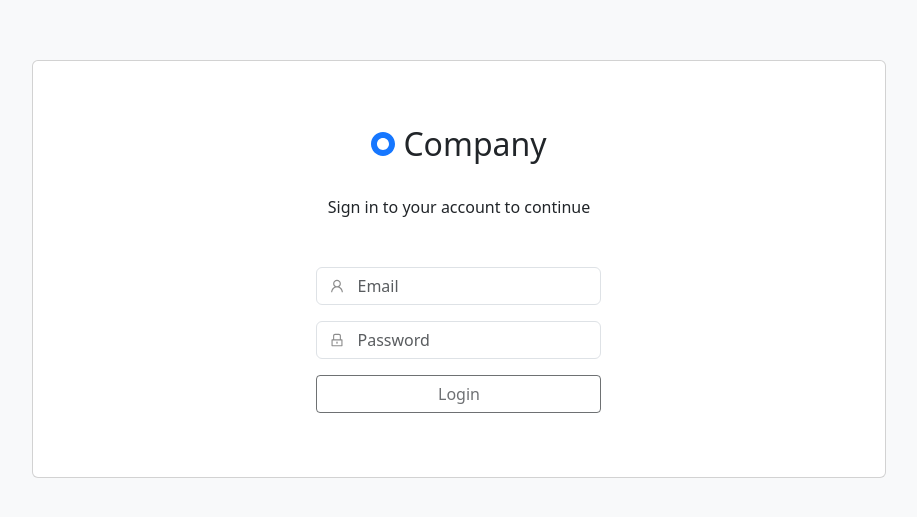
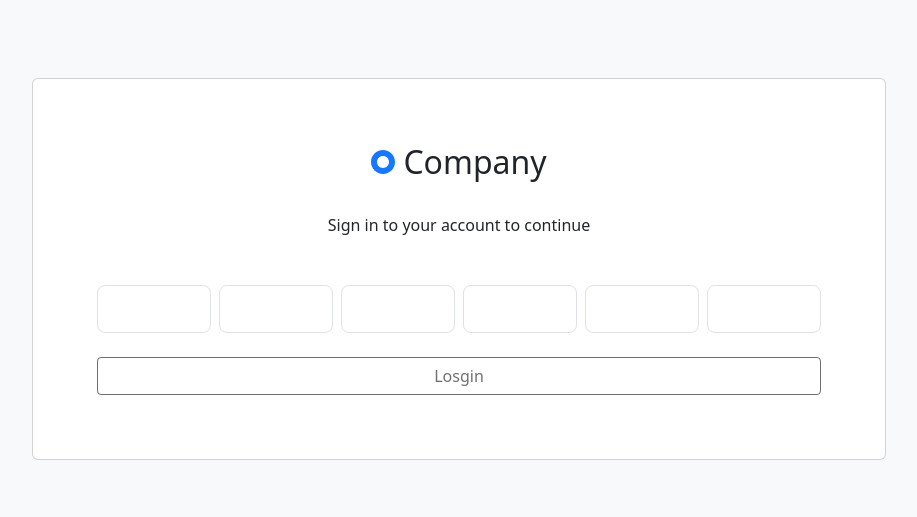
Before and after one commit to DmitryBalandin/form-regisration, a React (Vite) app: page / in a window 1280 px wide. Shown: the part 131-648 px from the top of the page, without its empty margins (181-1098 px from the left). Built offline with nearby package versions, Linux system fonts and the light colour scheme.

Commit message:
feat: authorization form

```diff
--- a/src/App.tsx
+++ b/src/App.tsx
@@ -1,12 +1,14 @@
 import MainPage from "./components/MainPage"
 import AuthorizitonForm from "./components/AuthorizitonForm"
+import AutheniticationForm from "./components/AutheniticationForm"
 function App() {
 
 
   return (
      <div className="d-flex align-items-center justify-content-center vh-100 bg-light">
           <MainPage>
-            <AuthorizitonForm/>
+            {/* <AuthorizitonForm/> */}
+            <AutheniticationForm/>
           </MainPage>
        </div>
   )
--- a/src/components/AutheniticationForm.tsx
+++ b/src/components/AutheniticationForm.tsx
@@ -0,0 +1,100 @@
+import { Formik, Form, Field, ErrorMessage } from 'formik'
+import * as Yup from 'yup'
+import { useRef } from 'react';
+
+function AutheniticationForm() {
+    const validationSchema = ''
+    const handleSubmit = () => { };
+    const inputRefs = useRef<(HTMLInputElement | null)[]>([]);
+    const onChange = (setFieldValue: any, index: number) => (e: any) => {
+        const value = e.target.value.replace(/[^\d]/g, '');
+        setFieldValue(`code${index + 1}`, value)
+
+        if (value && index < 5) {
+            const nextInput = inputRefs.current[index + 1];
+            if (nextInput) {
+                nextInput.focus();
+            }
+        }
+    }
+
+    const onKeyDown = (index: number) => (e: any) => {
+        // Обработка Backspace - переход к предыдущему полю
+        if (e.key === 'Backspace' && !e.target.value && index > 0) {
+            const prevInput = inputRefs.current[index - 1];
+            if (prevInput) {
+                prevInput.focus();
+            }
+        }
+    };
+
+    const onPaste = (setFieldValue: any) => (e: any) => {
+        e.preventDefault();
+        const pastedData = e.clipboardData.getData('text').replace(/[^\d]/g, '');
+
+        if (pastedData.length === 6) {
+            const digits = pastedData.split('');
+            digits.forEach((digit: string, index: number) => {
+                setFieldValue(`code${index + 1}`, digit);
+            });
+
+            // Фокус на последнее поле после вставки
+            const lastInput = inputRefs.current[5];
+            if (lastInput) {
+                lastInput.focus();
+            }
+        }
+    };
+
+    return (
+        <div className="flex-grow-1 align-self-stretch ">
+            <Formik
+                initialValues={{
+                    code1: '',
+                    code2: '',
+                    code3: '',
+                    code4: '',
+                    code5: '',
+                    code6: '',
+                }}
+                validationSchema={validationSchema}
+                onSubmit={handleSubmit}
+            >
+                {({ isSubmitting, status, errors, touched, setStatus, isValid, dirty, setFieldValue, }) => (
+                    <Form>
+                        <div className="mb-4">
+                            <div className="d-flex justify-content-between gap-2">
+                                {[0, 1, 2, 3, 4, 5].map((index) => (
+                                    <div key={index} className="flex-fill">
+                                        <Field
+                                            id={`code${index + 1}`}
+                                            name={`code${index + 1}`}
+                                            type="text"
+                                            maxLength="1"
+                                            className='form-control form-control-lg text-center'
+                                            onChange={onChange(setFieldValue, index)}
+                                            onKeyDown={onKeyDown(index)}
+                                            onPaste={onPaste(setFieldValue)}
+                                            innerRef={(el: HTMLInputElement | null) => {
+                                                inputRefs.current[index] = el;
+                                            }}
+                                        />
+
+
+                                    </div>
+                                ))}
+                            </div>
+                            <div className="text-center mt-2">
+                            </div>
+                        </div>
+                        <button type="submit" className={`btn ${isValid && dirty ? 'btn-primary' : 'btn-outline'}  w-100 rounded-1`} disabled={isSubmitting || !isValid || !dirty}>
+                            {isSubmitting ? `Wait...` : 'Losgin'}
+                        </button>
+                    </Form>
+                )}
+            </Formik>
+        </div>
+    )
+}
+
+export default AutheniticationForm
```
